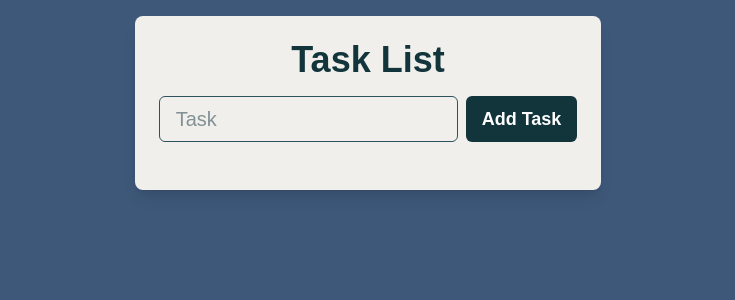
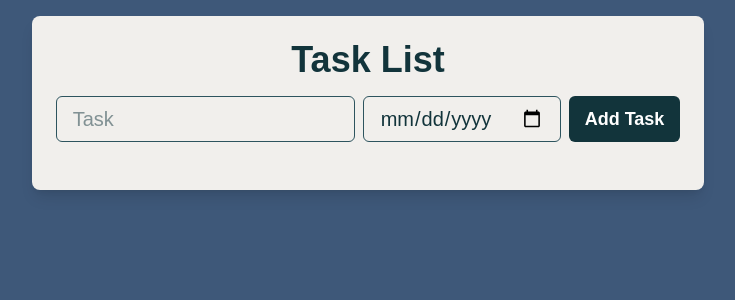
Before and after one commit to deepak-k08/to-do-app, a React (Vite) app: page / in a window 1280 px wide. Shown: the top 300 px of the page, without its empty margins (272-1007 px from the left). Built offline with nearby package versions, Linux system fonts and the light colour scheme.

Commit message:
Add editable due date field for tasks with input calendar

```diff
--- a/src/components/App.jsx
+++ b/src/components/App.jsx
@@ -1,4 +1,4 @@
-import React, { useState , useEffect} from "react";
+import React, { useState, useEffect } from "react";
 import { v4 as uuidv4 } from "uuid";
 import TaskInput from "./TaskInput";
 import TaskList from "./TaskList";
@@ -7,6 +7,7 @@ function App() {
   const [tasks, setTasks] = useState([]);
   const [input, setInput] = useState("");
   const [editText, setEditText] = useState("");
+  const [dueDate, setDueDate] = useState("");
 
   useEffect(() => {
     const savedTasks = localStorage.getItem("tasks");
@@ -21,7 +22,7 @@ function App() {
 
   const handleChange = (event) => setInput(event.target.value);
 
-
+  const handleDateChange = (event) => setDueDate(event.target.value);
 
   const handleSubmit = (event) => {
     event.preventDefault();
@@ -30,12 +31,15 @@ function App() {
     const newTask = {
       id: uuidv4(),
       text: input,
+      dueDate: dueDate || null,
       completed: false,
       editing: false,
     };
 
     setTasks([...tasks, newTask]);
     setInput("");
+    setDueDate("");
+
   };
 
   const toggleEdit = (id) => {
@@ -52,14 +56,22 @@ function App() {
     setTasks(updatedTasks);
   };
 
-  const updateTaskText = (id, newText) => {
-    if (!newText.trim()) return;
+  const updateTaskText = (id, newText, updatedDueDate) => {
+  if (!newText.trim()) return;
 
-    const updatedTasks = tasks.map((task) =>
-      task.id === id ? { ...task, text: newText, editing: false } : task
-    );
-    setTasks(updatedTasks);
-  };
+  const updatedTasks = tasks.map((task) =>
+    task.id === id
+      ? {
+          ...task,
+          text: newText,
+          dueDate: updatedDueDate,
+          editing: false,
+        }
+      : task
+  );
+  setTasks(updatedTasks);
+};
+
 
   const toggleComplete = (id) => {
     const updatedTasks = tasks.map((task) => {
@@ -88,7 +100,13 @@ function App() {
   return (
     <div className="card">
       <h1 className="title">Task List</h1>
-      <TaskInput input={input} onChange={handleChange} onSubmit={handleSubmit} />
+      <TaskInput
+        input={input}
+        onChange={handleChange}
+        onSubmit={handleSubmit}
+        dueDate={dueDate}
+        onDateChange={handleDateChange}
+      />
       <TaskList
         tasks={tasks}
         editText={editText}
--- a/src/components/TaskInput.jsx
+++ b/src/components/TaskInput.jsx
@@ -1,6 +1,6 @@
 import React from "react";
 
-function TaskInput({ input, onChange, onSubmit }) {
+function TaskInput({ input, onChange, onSubmit,dueDate, onDateChange }) {
   return (
     <form onSubmit={onSubmit} className="form">
       <input
@@ -8,6 +8,12 @@ function TaskInput({ input, onChange, onSubmit }) {
         placeholder="Task"
         value={input}
         onChange={onChange}
+        className="input"
+      />
+      <input
+        type="date"
+        value={dueDate}
+        onChange={onDateChange}
         className="input"
       />
       <button type="submit" className="button">
--- a/src/components/TaskItem.jsx
+++ b/src/components/TaskItem.jsx
@@ -1,5 +1,11 @@
 import React from "react";
-import { FiEdit, FiCheck, FiSquare, FiCheckSquare, FiTrash2 } from "react-icons/fi";
+import {
+  FiEdit,
+  FiCheck,
+  FiSquare,
+  FiCheckSquare,
+  FiTrash2,
+} from "react-icons/fi";
 
 function TaskItem({
   task,
@@ -23,22 +29,42 @@ function TaskItem({
         >
           {task.completed ? <FiCheckSquare /> : <FiSquare />}
 
+          <div className="flex flex-col gap-1">
             {task.editing ? (
+              <>
                 <input
                   className="border px-2 py-1 rounded w-full"
                   value={editText}
                   onChange={(e) => setEditText(e.target.value)}
-              onBlur={() => onUpdateText(task.id, editText)}
                   onKeyDown={(e) => {
                     if (e.key === "Enter") {
-                  onUpdateText(task.id, editText);
+                      onUpdateText(task.id, editText, task.dueDate);
                     }
                   }}
+                  onClick={(e) => e.stopPropagation()}
                   autoFocus
                 />
+                <input
+                  type="date"
+                  className="border px-2 py-1 rounded w-full"
+                  value={task.dueDate || ""}
+                  onChange={(e) =>
+                    onUpdateText(task.id, editText, e.target.value)
+                  }
+                  onClick={(e) => e.stopPropagation()}
+                />
+              </>
             ) : (
+              <>
                 <span>{task.text}</span>
+                {task.dueDate && (
+                  <span className="text-sm text-gray-500">
+                    Due: {new Date(task.dueDate).toLocaleDateString()}
+                  </span>
                 )}
+              </>
+            )}
+          </div>
         </div>
         <div className="flex items-center gap-2">
           {!task.editing && (
```
Lines whose indentation alone changed are shown as unchanged.
